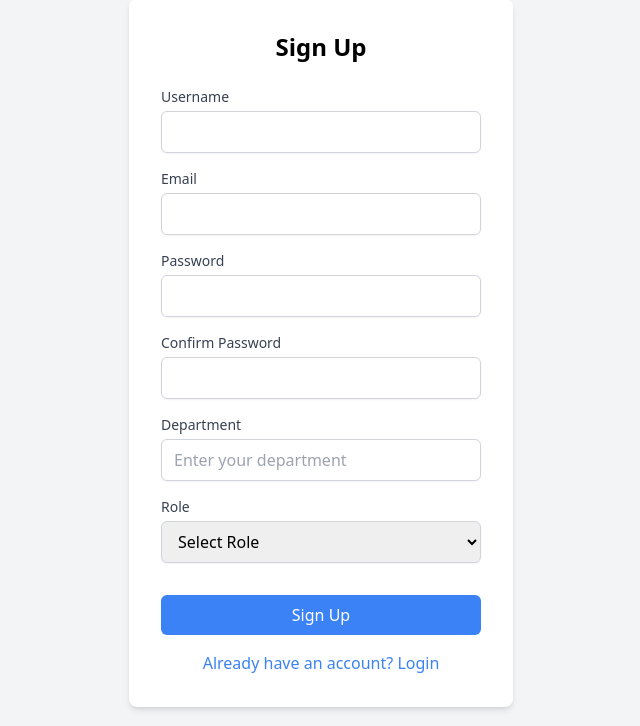
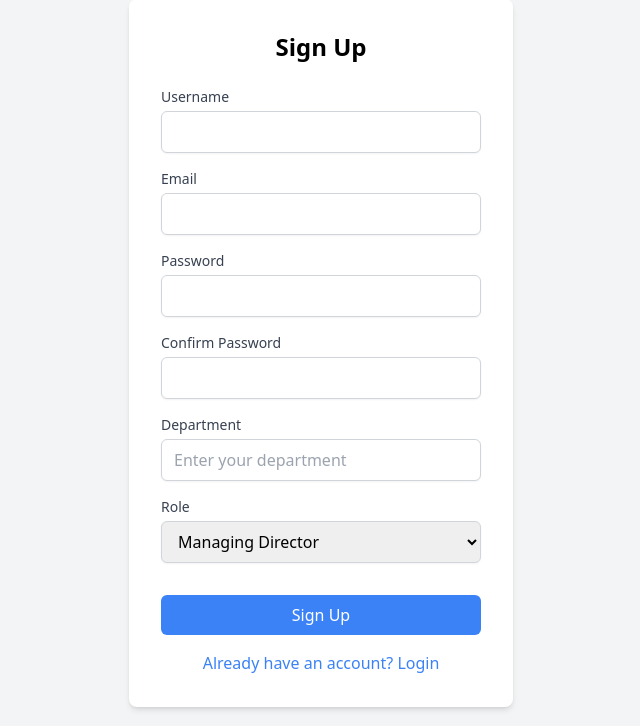
Before and after one commit to solomonAlemu/Task-Manager-Website, a Flask app: page /signup in a window 1280 px wide. Shown: the part 47-773 px from the top of the page, without its empty margins (319-959 px from the left). Run offline with Flask 3, Linux system fonts and the light colour scheme; data comes from the database, SQL or seed files in the repository; some libraries are stand-ins or nearby versions.

Commit message:
Some minor fixes

```diff
--- a/server.py
+++ b/server.py
@@ -876,7 +876,7 @@ def update_task(task_id):
                 if not levels or levels[0] > levels[1]:
                     print("Error: Invalid task assignment hierarchy")
                     return "Error: Invalid task assignment hierarchy", 403
-            if user_id == current_approved_by and status == 'Completed':
+            if user_id == current_approved_by or user_id == current_assigned_by and status == 'Completed':
                update_approval = "Approved!"
                percentage_completion = 100
             else:
@@ -1054,9 +1054,9 @@ def fetch_tasks():
                 FROM tasks
                 LEFT JOIN monthly_action_items
                 ON tasks.monthly_action_id = monthly_action_items.id
-                WHERE tasks.user_id = ?
+                WHERE tasks.user_id = ? OR tasks.assigned_by = ?
             """
-            params = [user_id]
+            params = [user_id, user_id]
 
             # Apply status filter
             if status:
@@ -1067,7 +1067,7 @@ def fetch_tasks():
             if keyword:
                 query += " AND (tasks.description LIKE ? OR tasks.assigned_person LIKE ? OR monthly_action_items.description LIKE ?)"
                 keyword_pattern = f"%{keyword}%"
-                params.extend([keyword_pattern,keyword_pattern, keyword_pattern])
+                params.extend([keyword_pattern, keyword_pattern, keyword_pattern])
 
             # Apply date range filter
             if start_date and end_date:
@@ -1535,6 +1535,7 @@ def update_monthly_action(action_id):
 
         flash("Monthly action updated successfully.", "success")
         return redirect(url_for('monthly_action'))
+
     except sqlite3.Error as e:
         flash(f"Error: Unable to update monthly action item. Details: {str(e)}", "error")
         return redirect(url_for('monthly_action'))
@@ -3003,6 +3004,6 @@ if __name__ == '__main__':
         ip_address = get_local_ip()
         # Show IP and message
         print(f"Your app is accessible at: http://{ip_address}:8181/")
-        serve(app, host="0.0.0.0", port=8181, threads=100)  # Change `threads` to any number you need
+        app.run( host="0.0.0.0", port=8181, threaded=True, use_reloader=False)
     finally:
         scheduler.shutdown()
--- a/templates/signup.html
+++ b/templates/signup.html
@@ -41,12 +41,17 @@
                 <label for="role" class="block text-sm font-medium text-gray-700">Role</label>
                 <select id="role" name="role" required
                         class="mt-1 block w-full border border-gray-300 rounded-md shadow-sm py-2 px-3">
-                    <option value="">Select Role</option>
-                    <option value="Employee">Employee</option>
-                    <option value="Team Leader">Team Leader</option>
-                    <option value="Manager">Manager</option>
-                    <option value="Director">Director</option>
-                    <option value="Managing Director">Managing Director</option>
+						<option value="Managing Director">Managing Director</option>
+						<option value="Acting Managing Director">Acting Managing Director</option>
+						<option value="Director">Director</option>
+						<option value="Acting Director">Acting Director</option>
+						<option value="Manager">Manager</option>
+						<option value="Acting Manager">Acting Manager</option>
+						<option value="Team Leader">Team Leader</option>
+						<option value="Acting Team Leader">Acting Team Leader</option>
+						<option value="ACE Agent">ACE Agent</option>
+						<option value="ACE Co-Agent">ACE Co-Agent</option>
+						<option value="Employee">Employee</option>
                 </select>
             </div>
             <div id="errorMessage" class="text-red-500 text-sm"></div>
```
Also changed, not shown: templates/user_management.html (+18 -5 lines).
